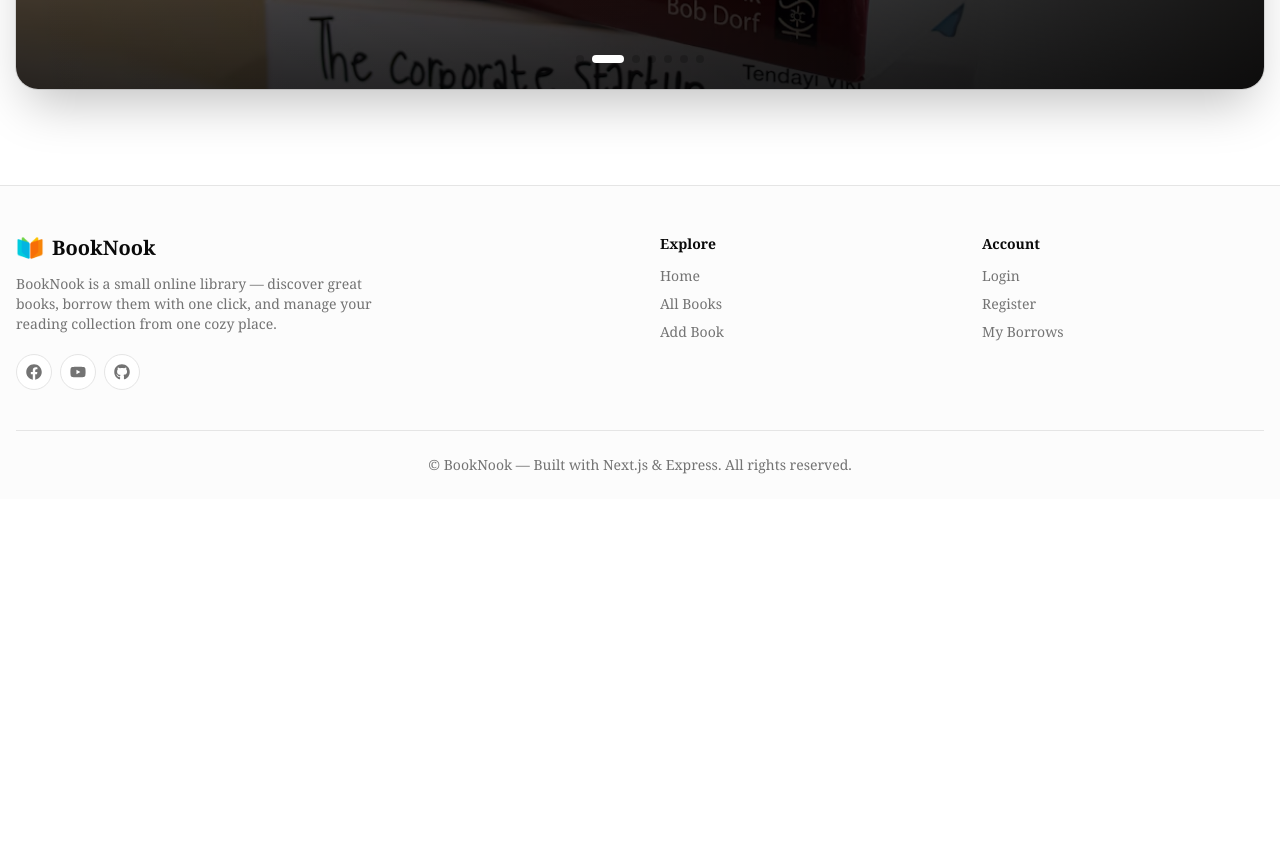
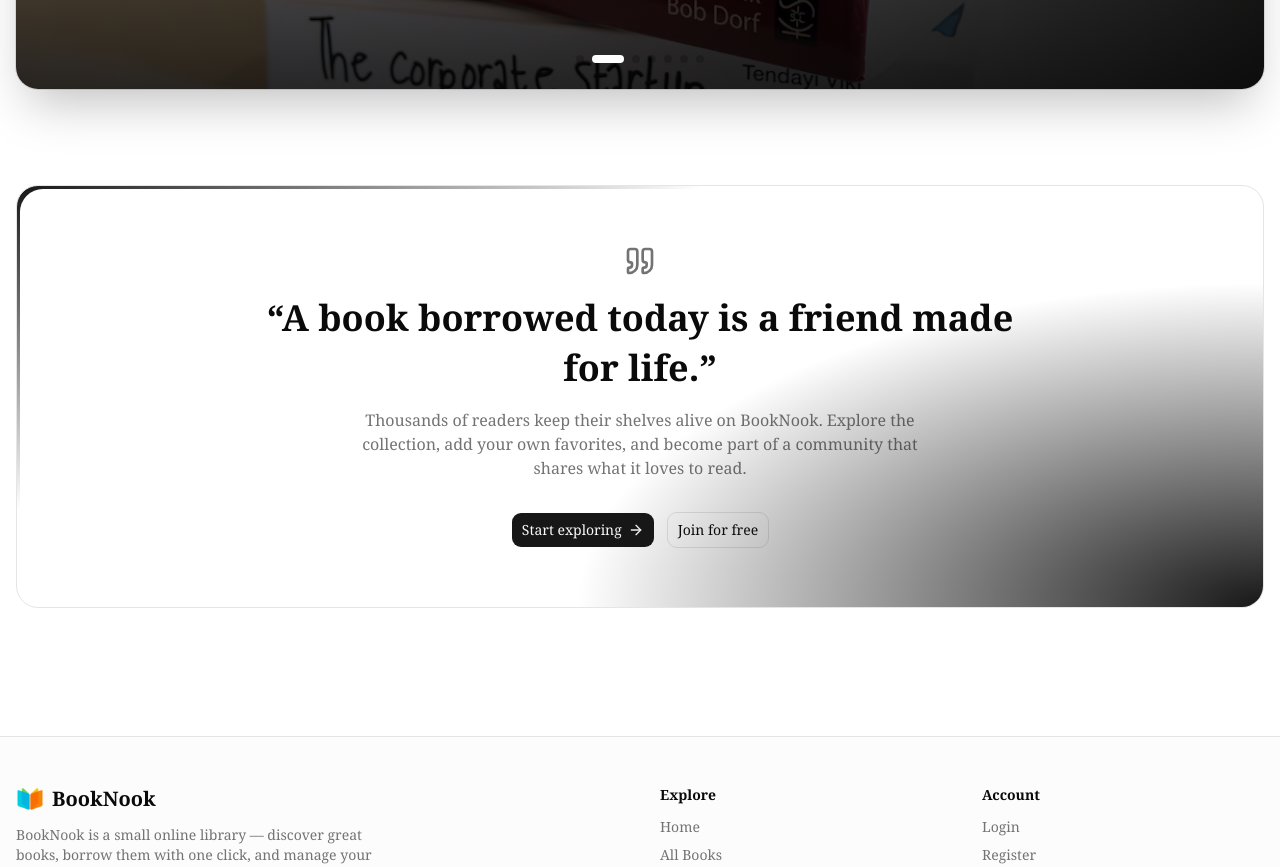
Before and after one commit to sakiburdev/booknook-frontend, a Next.js app: page / in a window 1280 px wide. Shown: the part 620-1487 px from the top of the page. Before the commit the page ends 1119 px from the top, so only its background shows below. Built offline with nearby package versions, Linux system fonts and the light colour scheme.

Commit message:
add CommunitySection component

```diff
--- a/src/app/page.js
+++ b/src/app/page.js
@@ -1,3 +1,4 @@
+import CommunitySection from "@/components/home/CommunitySection";
 import HeroSlider from "@/components/home/HeroSlider";
 import { Suspense } from "react";
 
@@ -18,6 +19,9 @@ export default function Home() {
       <Suspense fallback={<HeroFallback />}>
         <HeroSlider />
       </Suspense>
+
+      <CommunitySection />
+
     </main>
   );
 }
--- /dev/null
+++ b/src/components/home/CommunitySection.jsx
@@ -0,0 +1,49 @@
+"use client";
+import Link from "next/link";
+import { motion } from "framer-motion";
+import { Button } from "@/components/ui/button";
+import { ArrowRight, Quote } from "lucide-react";
+
+const CommunitySection = () => {
+  return (
+    <section className="mx-auto max-w-7xl px-4 py-16">
+      <motion.div
+        initial={{ opacity: 0, y: 24 }}
+        whileInView={{ opacity: 1, y: 0 }}
+        transition={{ duration: 0.5, ease: "easeInOut" }}
+        viewport={{ once: true }}
+        className="relative overflow-hidden rounded-3xl border bg-[radial-gradient(100%_140%_at_0%_0%,var(--color-primary)_0%,transparent_55%)] p-[3px] before:absolute before:inset-0 before:bg-[radial-gradient(100%_140%_at_100%_100%,var(--color-primary)_0%,transparent_55%)] before:content-[''] "
+      >
+        <div className="rounded-[calc(1.5rem-1px)] bg-background px-6 py-14 text-center md:px-16">
+          <Quote className="mx-auto size-8 text-primary/60" />
+
+          <h2 className="mx-auto mt-4 max-w-3xl text-3xl font-bold leading-snug md:text-4xl">
+            &ldquo;A book borrowed today is a friend made for life.&rdquo;
+          </h2>
+
+          <p className="mx-auto mt-4 max-w-xl text-muted-foreground">
+            Thousands of readers keep their shelves alive on BookNook. Explore
+            the collection, add your own favorites, and become part of a
+            community that shares what it loves to read.
+          </p>
+
+          <div className="mt-8 flex flex-wrap items-center justify-center gap-3">
+            <Button size="lg" render={<Link href="/books" />}>
+              Start exploring <ArrowRight className="size-4" />
+            </Button>
+
+            <Button
+              size="lg"
+              variant="outline"
+              render={<Link href="/register" />}
+            >
+              Join for free
+            </Button>
+          </div>
+        </div>
+      </motion.div>
+    </section>
+  );
+};
+
+export default CommunitySection;
```
